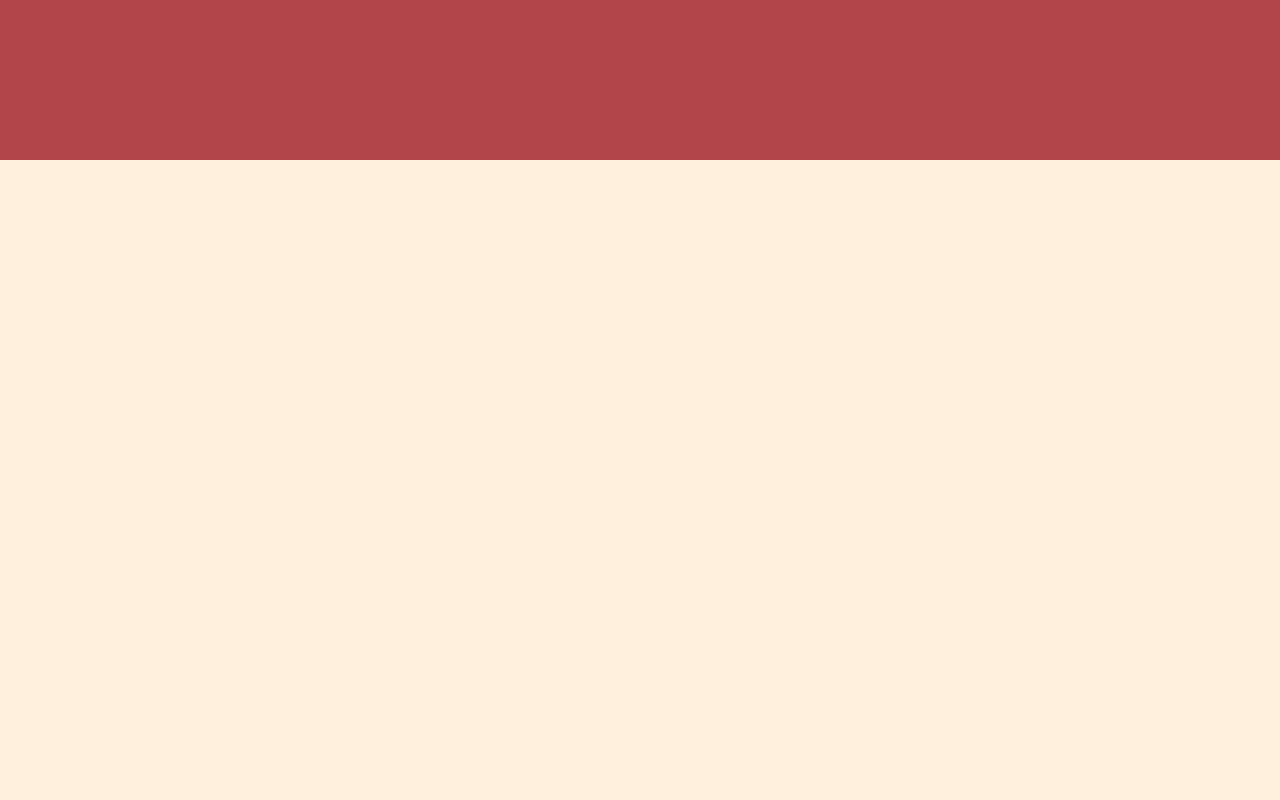
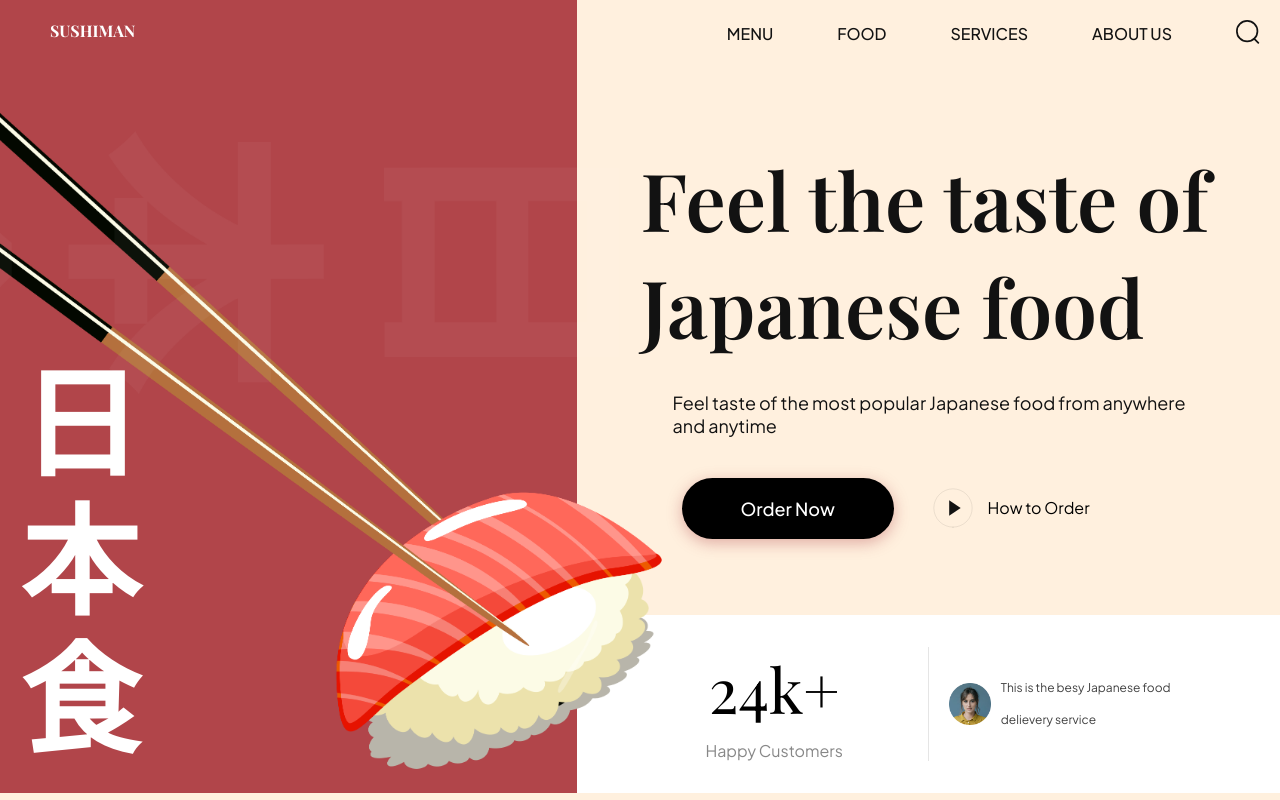
Before and after one commit to aditya-gunjal33/Sushi, a website built with Vite: page index.html in a window 1280 px wide. Built offline with nearby package versions, Linux system fonts and the light colour scheme.

Commit message:
hero section done

```diff
--- a/css/sections/header.css
+++ b/css/sections/header.css
@@ -16,13 +16,48 @@
     position: absolute;
     inset: 0;
     width: 100%;
-    height: 20%;
     background-color: var(--primary-color);
-    z-index: 1;
+    z-index: -1;
 }
 
 .header__logo h4 {
-    padding-left: 30px;
 
-    color: white;
+    padding-left: 30px !important;
+    color: white !important;
+    font-family: var(--playfair-display);
 }
+
+.header__menu,
+.header__menu-mobile {
+  padding: 20px;
+  flex: 1.236;
+  display: flex;
+  justify-content: flex-end;
+  align-items: center;
+  gap: 64px;
+
+  list-style: none;
+}
+
+.header__menu li {
+  font-weight: 500;
+  font-size: 16px;
+  line-height: 20px;
+  text-transform: uppercase;
+  font-family: var(--plus-jakarta-sans);
+  color: var(--secondary-color);
+  cursor: pointer;
+}
+
+.header__menu li img {
+  width: 24px;
+  height: 24px;
+  object-fit: contain;
+}
+
+.header__menu-mobile {
+  display: none;
+  gap: 20px;
+
+  position: relative;
+}
--- /dev/null
+++ b/css/sections/hero.css
@@ -0,0 +1,172 @@
+.hero {
+    display: flex;
+    min-height: calc(100vh - 75px);
+    overflow: hidden;
+}
+
+.hero-image {
+    display: flex;
+    flex: 1;
+    flex-direction: column;
+    position: relative;
+    z-index: 5;
+}
+
+.hero-image img {
+    width: 120%;
+    height: 100;
+    object-fit: contain;
+}
+
+.hero-image__overlay {
+    position: absolute;
+    inset: 0;
+    width: 100%;
+    background-color: var(--primary-color);
+    z-index: -1;
+}
+
+.hero-image h2 {
+    position: absolute;
+    bottom: 0%;
+    padding: 20px;
+    font-size: 120px;
+    line-height: 138px;
+    font-family: var(--playfair);
+    font-weight: 700;
+    color: white;
+}
+
+.hero-content {
+    flex: 1.22;
+    display: flex;
+    justify-content: space-between;
+    flex-direction: column;
+
+}
+
+.hero-content-info {
+    padding: 64px;
+    flex: 1;
+    display: flex;
+    justify-content: center;
+    flex-direction: column;
+}
+
+.hero-content-info h1 {
+    font-size: 80px;
+    font-family: var(--playfair-display);
+    font-weight: 600;
+    color: var(--secondary-color);
+}
+
+.hero-content-info p {
+    margin: 32px 0 0 32px;
+    font-family: var(--plus-jakarta-sans);
+    color: var(--secondary-color);
+    font-size: 18px;
+    font-weight: 400;
+}
+
+.hero-content__buttons {
+    margin: 41px 0 0 41px;
+    display: flex;
+    flex-wrap: wrap;
+    gap: 36px;
+    cursor: pointer;
+}
+
+.hero-content__order-button {
+    padding: 20px;
+    background-color: black;
+    border: none;
+    outline: none;
+    min-width: 212px;
+    border-radius: 36px;
+    font-family: var(--plus-jakarta-sans);
+    font-size: 18px;
+    font-weight: 500;
+    color: white;
+    line-height: 21px;
+    box-shadow: 0px 4px 15px rgba(177, 69, 74, 0.4);
+    cursor: pointer;
+}
+
+.hero-content__play-button {
+    background-color: transparent;
+    border: none;
+    outline: none;
+    align-items: center;
+    display: flex;
+    font-size: 16px;
+    line-height: 20px;
+    color: var(--black--200);
+    font-family: var(--plus-jakarta-sans);
+    cursor: pointer;
+}
+
+.hero-content__play-button img {
+    width: 46px;
+    height: 46px;
+    object-fit: contain;
+    margin-right: 12px;
+    cursor: pointer;
+}
+
+.hero-content__testimonial {
+    padding: 32px 64px;
+    display: flex;
+    flex-wrap: wrap;
+    gap: 20px;
+    background-color: white;
+}
+
+.hero-content__customer{
+    flex: 1;
+    gap: 10px;
+}
+
+.hero-content__customer {
+  display: flex;
+  flex-direction: column; /* stack h4 and p vertically */
+  align-items: flex-start; /* keep them left aligned, or center if you prefer */
+}
+
+.hero-content__customer h4 {
+    font-size: 62px;
+    font-weight:400;
+    font-family: var(--playfair-display);
+}
+
+.hero-content__customer p {
+    font-size: 16px;
+    font-weight: 400;
+    font-family: var(--plus-jakarta-sans);
+    color: var(--secondary-color);
+    opacity: 0.5;
+}
+
+.hero-content__review {
+    flex: 1;
+    display: flex;
+    align-items: center;
+    gap: 10px;
+    padding-left: 20px;
+    border-left: 1px solid rgba(2, 2, 2, 0.1);
+    min-width: 200px;
+}
+
+.hero-content__review img {
+    width: 42px;
+    height: 42px;
+    object-fit: contain;
+}
+
+.hero-content__review p {
+    font-size: 12px;
+    font-weight: 400;
+    line-height: 32px;
+    font-family: var(--plus-jakarta-sans);
+    color: var(--secondary-color);
+    opacity: 0.8;
+}
--- a/css/style.css
+++ b/css/style.css
@@ -3,12 +3,12 @@
 
 /* other css file imports */
 @import url("sections/header.css");
-/*@import url("sections/hero.css");
-@import url("sections/about.css");
+@import url("sections/hero.css");
+/* @import url("sections/about.css");
 @import url("sections/popular.css");
 @import url("sections/trending.css");
 @import url("sections/subscribe.css");
-@import url("sections/footer.css"); */
+@import url("sections/footer.css");  */
 
 /* CSS variables for reusablity across all files (including above imported) */
 :root {
--- a/index.html
+++ b/index.html
@@ -11,10 +11,12 @@
 
   <header>
     <nav class="header__nav">
-      <div class="header_logo">
-        <h4>Sushiman</h4>
-        <div class="header__logo-overlay"></div>
+      <div class="header__logo">
+      <h4>SUSHIMAN</h4>
+      <div class="header__logo-overlay">
       </div>
+      </div>
+
 
 
       <ul class="header__menu">
@@ -45,6 +47,47 @@
     </nav>
   </header>
 
+  <section class="hero">
+    <div class="hero-image">
+      <img src="assets/sushi-1.png" alt="sushi">
+      <h2>
+        日 <br>
+        本 <br>
+        食
+      </h2>
+      <div class="hero-image__overlay">
+      </div>
+
+    </div>
+
+    <div class="hero-content">
+      <div class="hero-content-info">
+        <h1>Feel the taste of Japanese food</h1>
+        <p>Feel taste of the most popular Japanese food from anywhere and anytime</p>
+        <div class="hero-content__buttons">
+          <button class="hero-content__order-button">
+            Order Now
+          </button>
+          <button class="hero-content__play-button">
+            <img src="assets/play-circle.svg" alt="play">
+            How to Order
+          </button>
+        </div>
+
+      </div>
+      <div class="hero-content__testimonial">
+        <div class="hero-content__customer flex-center">
+          <h4><span>24k+</span></h4>
+          <p>Happy Customers</p>
+        </div>
+
+        <div class="hero-content__review">
+          <img src="assets/user.png" alt="user">
+          <p>This is the besy Japanese food delievery service</p>
+        </div>
+      </div>
+    </div>
+  </section>
 
 
 
--- a/js/script.js
+++ b/js/script.js
@@ -0,0 +1,10 @@
+import AOS from "aos";
+import "aos/dist/aos.css";
+
+// init AOS animation
+AOS.init({
+    duration: 1000,
+    offset: 100,
+});
+
+// the additional code you saw in the video will not be needed :)
--- a/package.json
+++ b/package.json
@@ -10,5 +10,8 @@
   },
   "devDependencies": {
     "vite": "^7.1.2"
+  },
+  "dependencies": {
+    "aos": "^2.3.4"
   }
 }
```
Also changed, not shown: css/sections/about.css (added), css/sections/footer.css (added), css/sections/popular.css (added), css/sections/subscribe.css (added), css/sections/trending.css (added), 1 other file.
